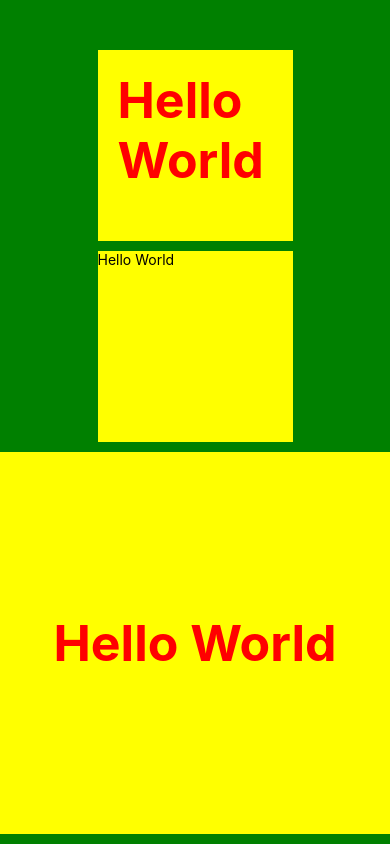
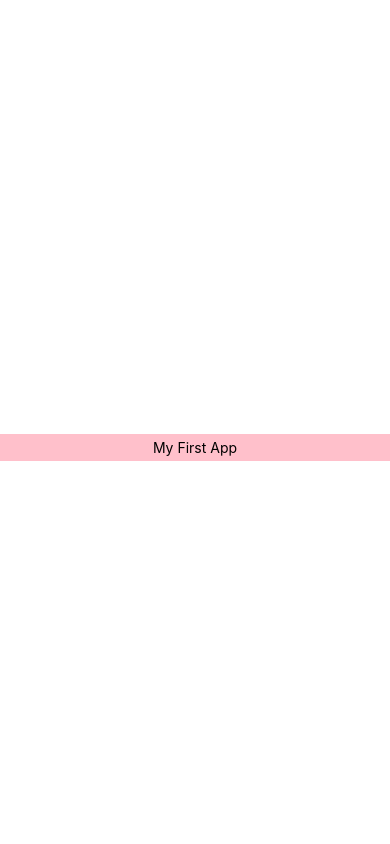
Before and after one commit to khr777/react-native, a React Native app: screen / in a window 390 px wide. Built offline with nearby package versions, Linux system fonts and the light colour scheme.

Commit message:
header.tsx 생성
header.tsx 파일을 생성하여 App.tsx에서 import.

```diff
--- a/App.tsx
+++ b/App.tsx
@@ -1,19 +1,18 @@
 import React, {Component} from 'react';
 import {View, Text, StyleSheet} from 'react-native';
+import Header from './src/header';
 
 class App extends Component {
+
+  state = {
+    appName: 'My First App'
+  }
+
+
   render() {
     return (
       <View style={styles.mainView}>
-        <View style={styles.subView}>
-          <Text style={styles.mainText}>Hello World</Text>
-        </View>
-        <View style={styles.subView}>
-          <Text>Hello World</Text>
-        </View>
-        <View style={styles.anotherSubView}>
-          <Text style={styles.mainText}>Hello World</Text>
-        </View>
+        <Header name={this.state.appName}/>
       </View>
     );
   }
@@ -21,7 +20,7 @@ class App extends Component {
 
 const styles = StyleSheet.create({
   mainView: {
-    backgroundColor: 'green',
+    backgroundColor: 'white',
     flex: 1,
     paddingTop: 50,
     justifyContent: 'center',
@@ -29,9 +28,7 @@ const styles = StyleSheet.create({
   },
   subView: {
     backgroundColor: 'yellow',
-    flex: 1,
-    marginBottom: 10,
-    width: '50%'
+    marginBottom: 10
   },
   anotherSubView: {
     backgroundColor: 'yellow',
@@ -43,8 +40,8 @@ const styles = StyleSheet.create({
   },
   mainText: {
     color: 'red',
-    fontWeight: 'bold',
-    fontSize: 50,
+    fontWeight: 'normal',
+    fontSize: 20,
     padding: 20
   }
 })
--- /dev/null
+++ b/src/header.tsx
@@ -0,0 +1,23 @@
+import React from 'react';
+import { View, Text, StyleSheet } from 'react-native';
+
+
+// tsx Component를 return하기 때문에 소괄호로 작성
+const Header = (props) => (
+    <View  style={styles.header}>
+        <Text>{props.name}</Text>
+    </View>
+)
+
+
+const styles = StyleSheet.create({
+    header: {
+        backgroundColor: 'pink',
+        alignItems: 'center',
+        padding: 5,
+        width: '100%'
+    }
+})
+
+
+export default Header;
```
